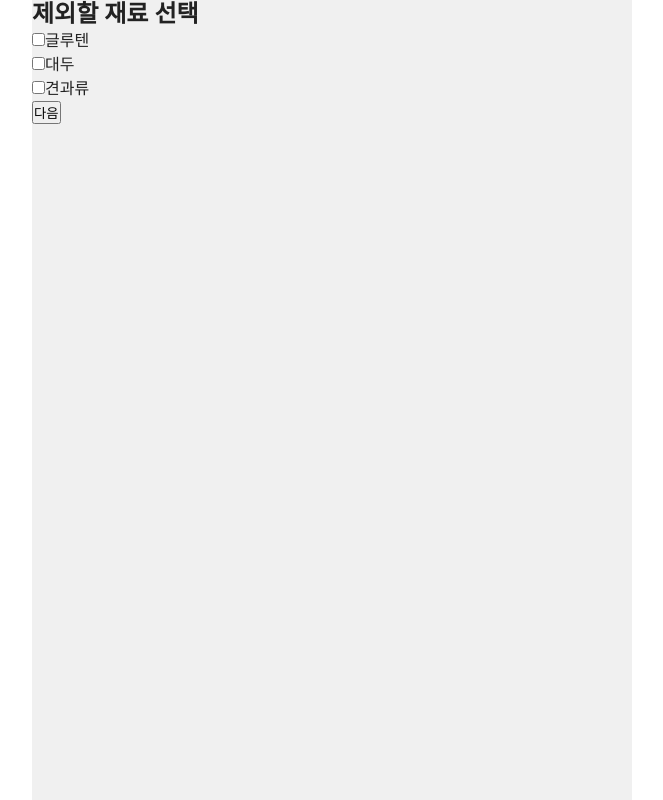
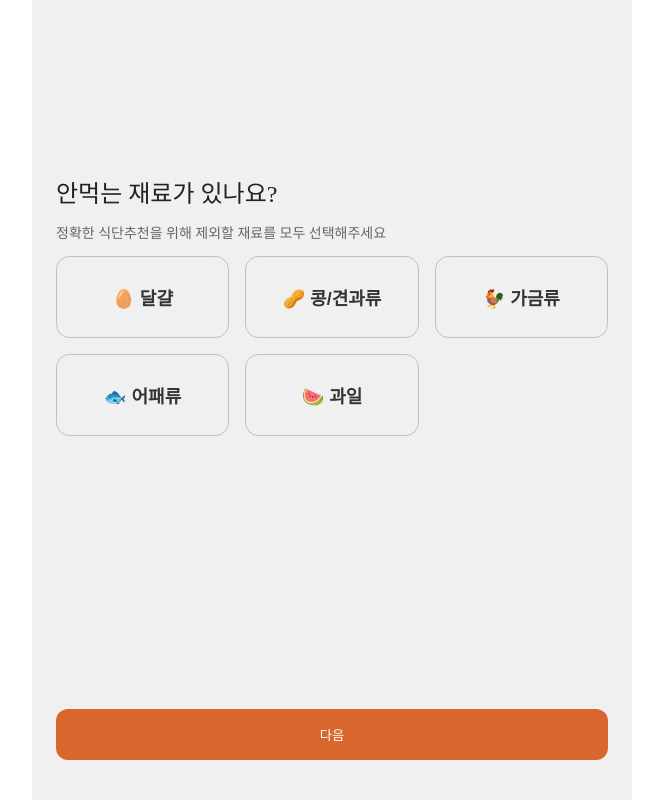
Before and after one commit to gringrape/vegan-app, a React (Vite) app: page /exclude-ingredients in a window 1280 px wide. Shown: the whole page, without its empty margins (308-971 px from the left). Built offline with nearby package versions, Linux system fonts and the light colour scheme.

Commit message:
안먹는재료 페이지 스타일

```diff
--- a/src/pages/ExcludeIngredientsPage.js
+++ b/src/pages/ExcludeIngredientsPage.js
@@ -2,15 +2,41 @@ import { useState } from 'react';
 
 import { useNavigate } from 'react-router';
 
+import styled from 'styled-components';
+
+import Page from '../components/Page';
+import Submit from '../components/Submit';
+
+const Select = styled.div`
+  width: 100%;
+  display: grid;
+  grid-template-columns: repeat(3, 1fr);
+  gap: 1em;
+`;
+
+const SelectButton = styled.button`
+  font-size: ${({ theme }) => theme.typography.h3.fontSize};
+  display: block;
+  width: 100%;
+  padding: 1.5em 0;
+  border-radius: 0.75em;
+  border: 1px solid ${({ theme, selected }) => selected ? theme.colors.primary : theme.colors.state.disabled};
+  color: ${({ theme, selected }) => selected ? theme.colors.primary : theme.colors.text};
+  background-color: ${({ theme, selected }) => selected ? theme.colors.primarySuperLight : theme.colors.background};
+  font-weight: bold;
+`;
+
+const ingredients = [
+  { id: 'eggs', name: '🥚 달걀' },
+  { id: 'beans', name: '🥜 콩/견과류' },
+  { id: 'meat', name: '🐓 가금류' },
+  { id: 'fish', name: '🐟 어패류' },
+  { id: 'fruit', name: '🍉 과일' },
+];
+
 function ExcludeIngredientsPage() {
   const navigate = useNavigate();
   const [selectedIngredients, setSelectedIngredients] = useState([]);
-
-  const ingredients = [
-    { id: 'gluten', name: '글루텐' },
-    { id: 'soy', name: '대두' },
-    { id: 'nuts', name: '견과류' }
-  ];
 
   const handleIngredientChange = (ingredientId) => {
     setSelectedIngredients(prev => {
@@ -27,29 +53,27 @@ function ExcludeIngredientsPage() {
   };
 
   return (
-    <div>
-      <h1>제외할 재료 선택</h1>
-      <div>
-        {ingredients.map((ingredient) => (
-          <div key={ingredient.id}>
-            <input
-              type="checkbox"
-              id={ingredient.id}
-              checked={selectedIngredients.includes(ingredient.id)}
-              onChange={() => handleIngredientChange(ingredient.id)}
-            />
-            <label htmlFor={ingredient.id}>
+    <Page>
+      <form>
+        <label>안먹는 재료가 있나요?</label>
+        <p>정확한 식단추천을 위해 제외할 재료를 모두 선택해주세요</p>
+        <Select>
+          {ingredients.map((ingredient) => (
+            <SelectButton
+              key={ingredient.id}
+              type="button"
+              selected={selectedIngredients.includes(ingredient.id)}
+              onClick={() => handleIngredientChange(ingredient.id)}
+            >
               {ingredient.name}
-            </label>
-          </div>
-        ))}
-      </div>
-      <div>
-        <button onClick={handleNext}>
-          다음
-        </button>
-      </div>
-    </div>
+            </SelectButton>
+          ))}
+        </Select>
+      </form>
+      <Submit onClick={handleNext}>
+        다음
+      </Submit>
+    </Page>
   );
 }
 
```
